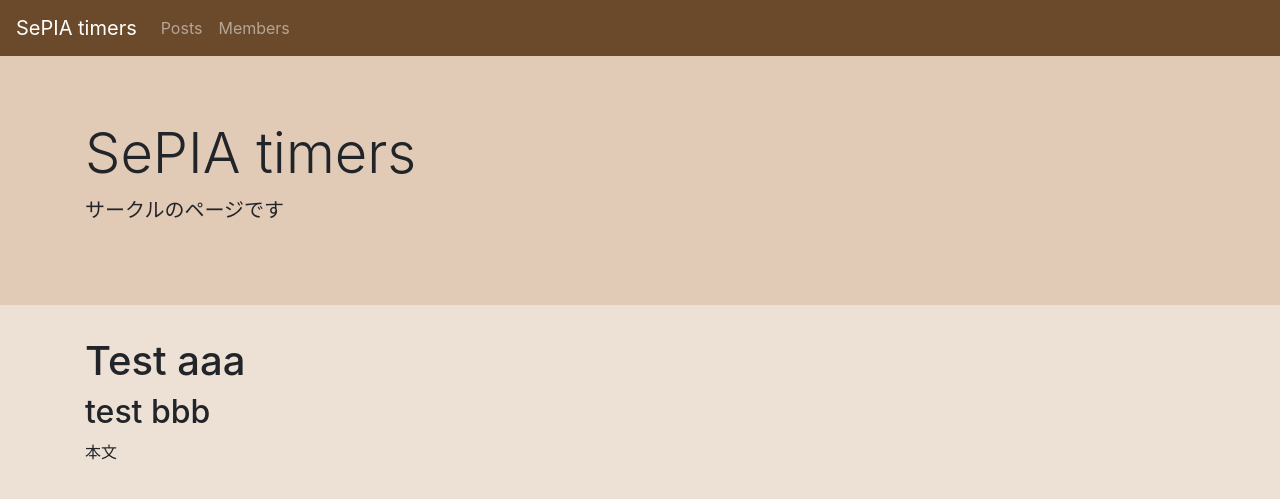
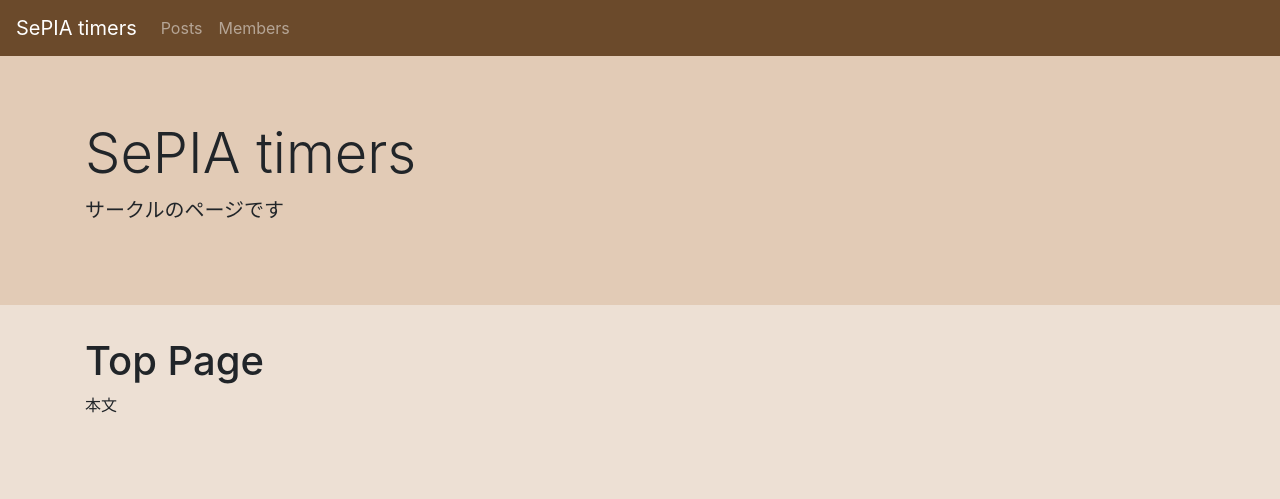
Before and after one commit to SePIAtimers/SePIAtimers.github.io, a Jekyll site: the page built from index.markdown, in a window 1280 px wide. Shown: the top 499 px of the page. Built offline with Jekyll 4.4.1, drawn with Linux system fonts in a browser that asks for light colours; our own code applies the rules of GitHub Pages for plain Markdown files.

Commit message:
Change top page sample contents

```diff
--- a/index.markdown
+++ b/index.markdown
@@ -5,6 +5,5 @@
 layout: default
 ---
 
-# Test aaa
-## test bbb
+# Top Page
 本文
```
